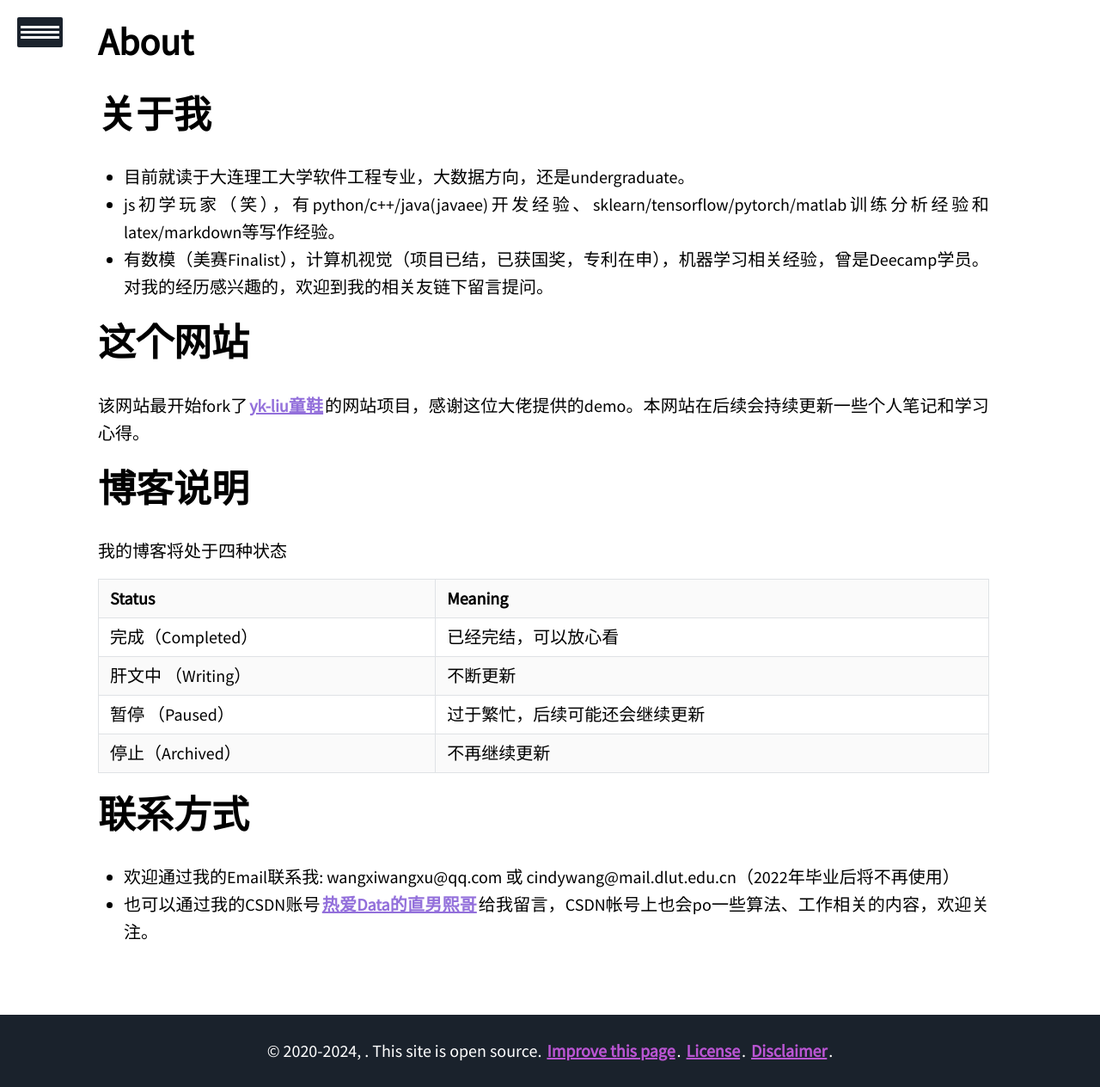
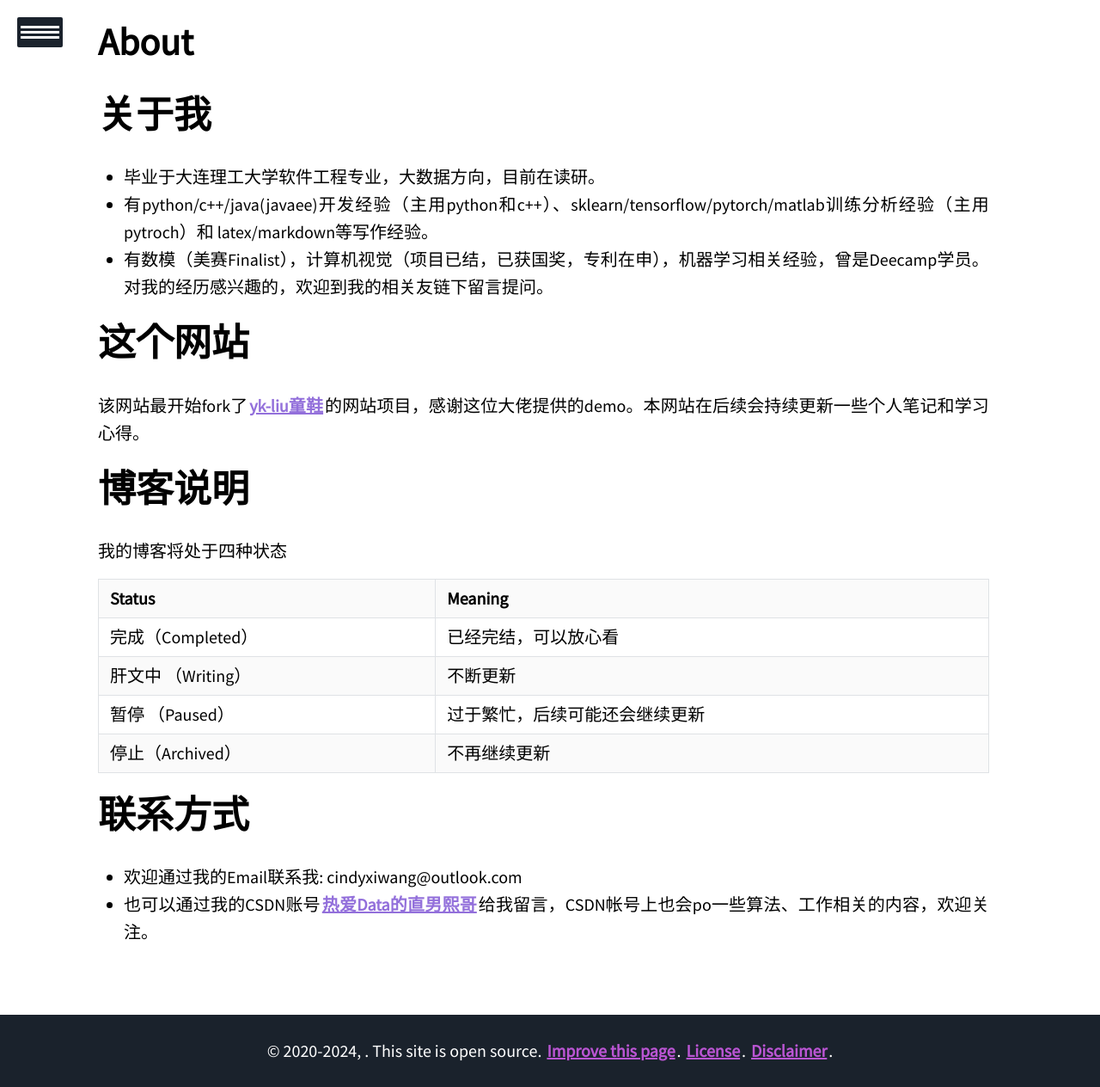
Before and after one commit to WangXiCindy/wangxicindy.github.io, a Jekyll site: the page built from about/index.md, in a window 1280 px wide. Shown: the whole page at 86% size. Built offline with Jekyll 4.4.1, drawn with Linux system fonts in a browser that asks for light colours.

Commit message:
Update index.md

```diff
--- a/about/index.md
+++ b/about/index.md
@@ -9,8 +9,8 @@ mathjax: false
 ---
 
 # 关于我
-- 目前就读于大连理工大学软件工程专业，大数据方向，还是undergraduate。
-- js初学玩家（笑），有python/c++/java(javaee)开发经验、sklearn/tensorflow/pytorch/matlab训练分析经验和 latex/markdown等写作经验。
+- 毕业于大连理工大学软件工程专业，大数据方向，目前在读研。
+- 有python/c++/java(javaee)开发经验（主用python和c++）、sklearn/tensorflow/pytorch/matlab训练分析经验（主用pytroch）和 latex/markdown等写作经验。
 - 有数模（美赛Finalist），计算机视觉（项目已结，已获国奖，专利在申），机器学习相关经验，曾是Deecamp学员。对我的经历感兴趣的，欢迎到我的相关友链下留言提问。
 
 
@@ -30,5 +30,5 @@ mathjax: false
 
 # 联系方式
 
-- 欢迎通过我的Email联系我: wangxiwangxu@qq.com 或 cindywang@mail.dlut.edu.cn（2022年毕业后将不再使用）
+- 欢迎通过我的Email联系我: cindyxiwang@outlook.com
 - 也可以通过我的CSDN账号[热爱Data的直男熙哥](https://blog.csdn.net/Cindy_00)给我留言，CSDN帐号上也会po一些算法、工作相关的内容，欢迎关注。
```
